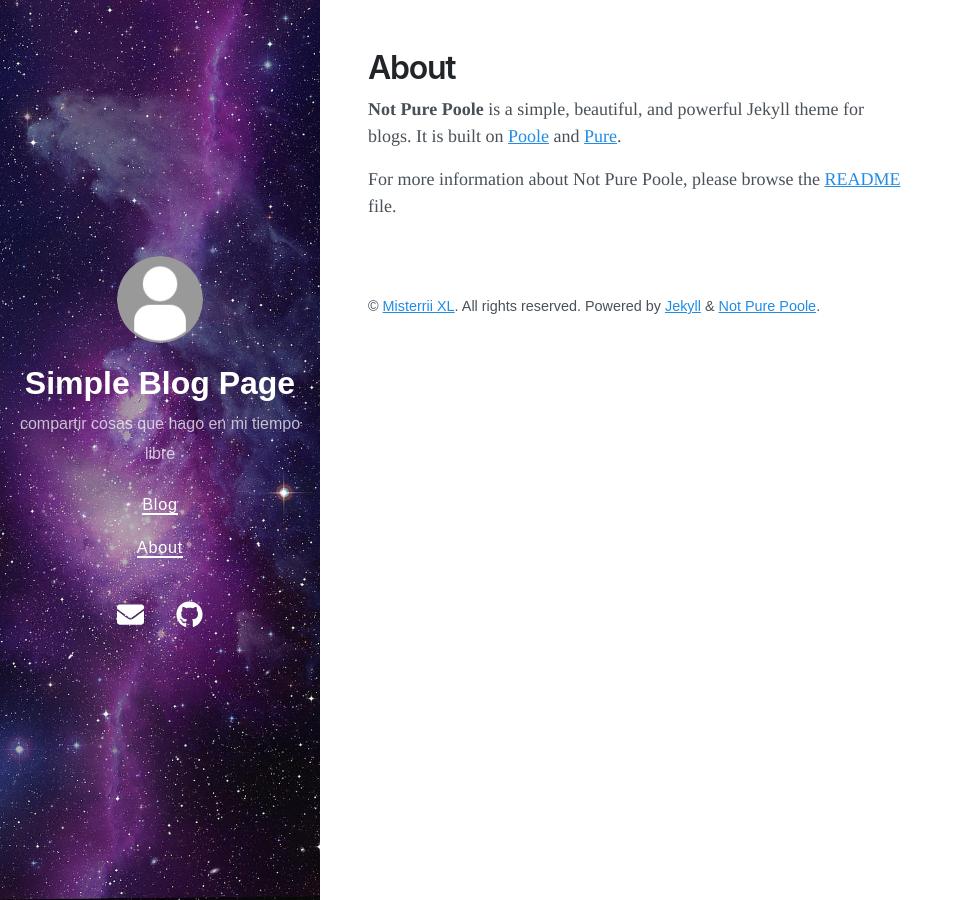
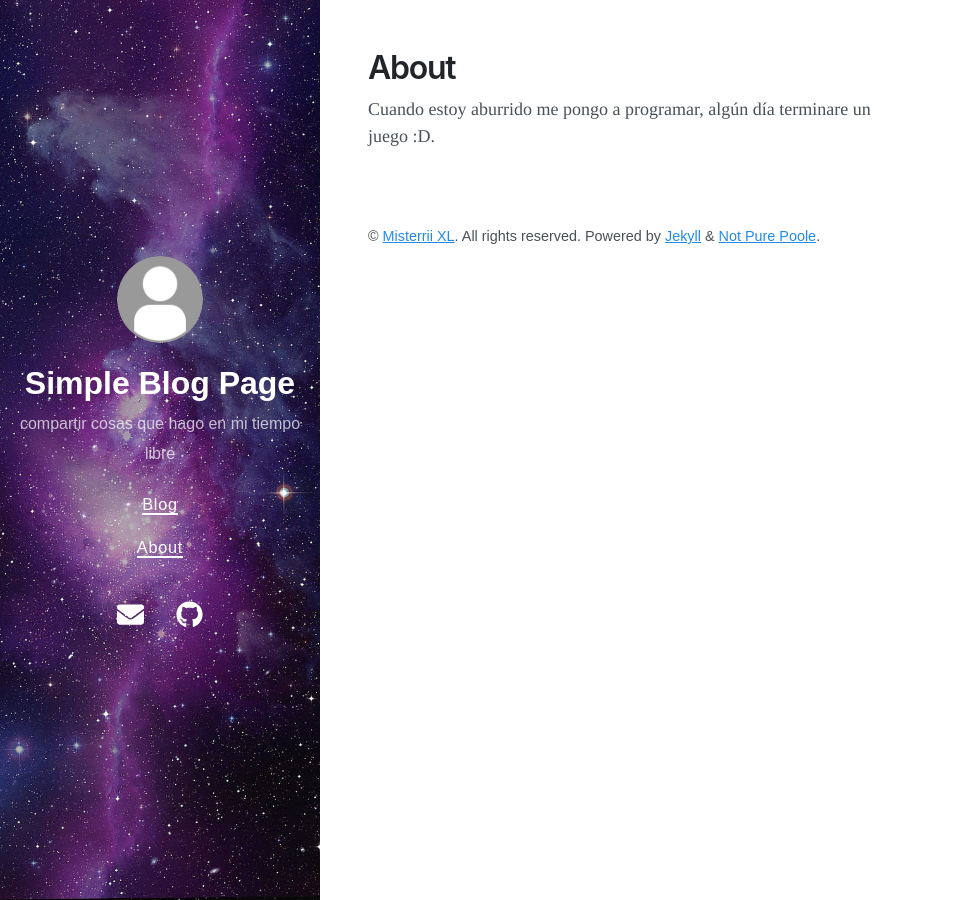
Before and after one commit to MisterriiXL/misterriixl.github.io, a Jekyll site: the page built from about.md, in a window 1280 px wide. Shown: the whole page, without its empty margins (0-964 px from the left). Built offline with Jekyll 4.4.1, drawn with Linux system fonts in a browser that asks for light colours; nearby versions of some CDN libraries.

Commit message:
feat: about

```diff
--- a/about.md
+++ b/about.md
@@ -3,6 +3,4 @@ layout: page
 title: About
 ---
 
-**Not Pure Poole** is a simple, beautiful, and powerful Jekyll theme for blogs. It is built on [Poole](https://github.com/poole/poole) and [Pure](https://purecss.io/).
-
-For more information about Not Pure Poole, please browse the [README](https://github.com/vszhub/not-pure-poole) file.
+Cuando estoy aburrido me pongo a programar, algún día terminare un juego :D.
```
